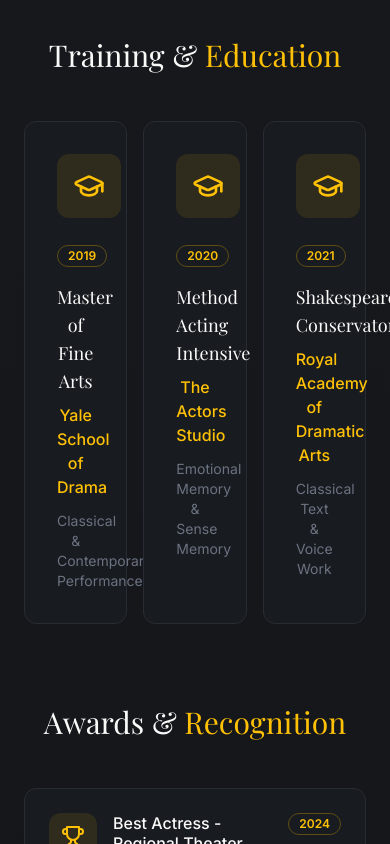
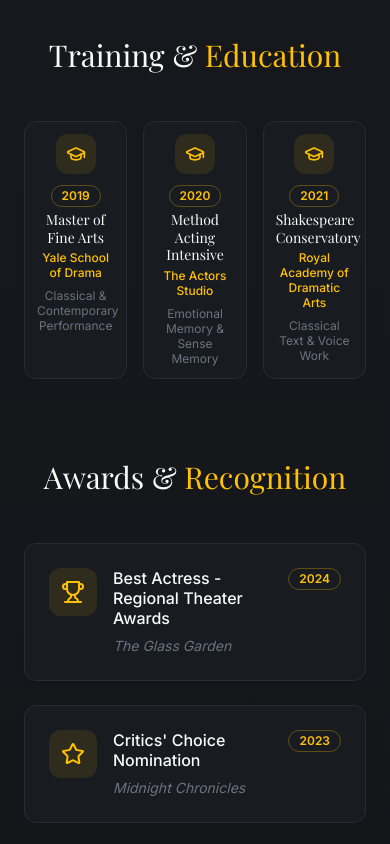
Before and after one commit to rspam7802-blip/actor-digital-spotlight, a React (Vite) app: page / in a window 390 px wide. Shown: the part 3020-3864 px from the top of the page. Built offline with nearby package versions, Linux system fonts and the light colour scheme.

Commit message:
Fix: Optimize mobile text sizing

```diff
--- a/src/components/CinematicAbout.tsx
+++ b/src/components/CinematicAbout.tsx
@@ -150,16 +150,16 @@ const CinematicAbout = () => {
           <div className="grid grid-cols-3 gap-4 md:gap-8">
             {training.map((item, index) => (
               <Card key={index} className="bg-card border-border hover:border-primary/30 transition-smooth group">
-                <CardContent className="p-8 text-center">
-                  <div className="w-16 h-16 bg-primary/10 rounded-lg flex items-center justify-center mx-auto mb-6 group-hover:bg-primary/20 transition-smooth">
-                    <GraduationCap className="h-8 w-8 text-primary" />
+                <CardContent className="p-3 md:p-8 text-center">
+                  <div className="w-10 h-10 md:w-16 md:h-16 bg-primary/10 rounded-lg flex items-center justify-center mx-auto mb-2 md:mb-6 group-hover:bg-primary/20 transition-smooth">
+                    <GraduationCap className="h-5 w-5 md:h-8 md:w-8 text-primary" />
                   </div>
-                  <Badge variant="outline" className="mb-4 border-primary/30 text-primary">
+                  <Badge variant="outline" className="mb-1 md:mb-4 border-primary/30 text-primary text-xs md:text-sm">
                     {item.year}
                   </Badge>
-                  <h4 className="text-lg font-cinematic text-foreground mb-2">{item.degree}</h4>
-                  <p className="text-primary font-medium mb-3">{item.institution}</p>
-                  <p className="text-sm text-muted-foreground">{item.focus}</p>
+                  <h4 className="text-sm md:text-lg font-cinematic text-foreground mb-1 md:mb-2 leading-tight">{item.degree}</h4>
+                  <p className="text-xs md:text-base text-primary font-medium mb-2 md:mb-3 leading-tight">{item.institution}</p>
+                  <p className="text-xs md:text-sm text-muted-foreground leading-tight">{item.focus}</p>
                 </CardContent>
               </Card>
             ))}
--- a/src/components/ShowreelPlayer.tsx
+++ b/src/components/ShowreelPlayer.tsx
@@ -132,25 +132,31 @@ const ShowreelPlayer = () => {
         {/* Showreel Details */}
         <div className="mt-12 grid grid-cols-3 gap-4 md:gap-8">
           <div className="text-center">
-            <div className="w-16 h-16 bg-primary/10 rounded-lg flex items-center justify-center mx-auto mb-4">
-              <Play className="h-8 w-8 text-primary" />
+            <div className="w-10 h-10 md:w-16 md:h-16 bg-primary/10 rounded-lg flex items-center justify-center mx-auto mb-2 md:mb-4">
+              <Play className="h-5 w-5 md:h-8 md:w-8 text-primary" />
             </div>
-            <h3 className="text-lg font-medium text-foreground mb-2">Duration</h3>
-            <p className="text-muted-foreground">3 minutes 45 seconds</p>
+            <h3 className="text-sm md:text-lg font-medium text-foreground mb-1 md:mb-2 leading-tight">Duration</h3>
+            <p className="text-xs md:text-base text-muted-foreground leading-tight">
+              <span className="md:hidden">3 min 45 sec</span>
+              <span className="hidden md:inline">3 minutes 45 seconds</span>
+            </p>
           </div>
           <div className="text-center">
-            <div className="w-16 h-16 bg-primary/10 rounded-lg flex items-center justify-center mx-auto mb-4">
-              <Volume2 className="h-8 w-8 text-primary" />
+            <div className="w-10 h-10 md:w-16 md:h-16 bg-primary/10 rounded-lg flex items-center justify-center mx-auto mb-2 md:mb-4">
+              <Volume2 className="h-5 w-5 md:h-8 md:w-8 text-primary" />
             </div>
-            <h3 className="text-lg font-medium text-foreground mb-2">Featured Work</h3>
-            <p className="text-muted-foreground">Theater, Film & Television</p>
+            <h3 className="text-sm md:text-lg font-medium text-foreground mb-1 md:mb-2 leading-tight">Featured Work</h3>
+            <p className="text-xs md:text-base text-muted-foreground leading-tight">
+              <span className="md:hidden">Theater, Film & TV</span>
+              <span className="hidden md:inline">Theater, Film & Television</span>
+            </p>
           </div>
           <div className="text-center">
-            <div className="w-16 h-16 bg-primary/10 rounded-lg flex items-center justify-center mx-auto mb-4">
-              <Maximize2 className="h-8 w-8 text-primary" />
+            <div className="w-10 h-10 md:w-16 md:h-16 bg-primary/10 rounded-lg flex items-center justify-center mx-auto mb-2 md:mb-4">
+              <Maximize2 className="h-5 w-5 md:h-8 md:w-8 text-primary" />
             </div>
-            <h3 className="text-lg font-medium text-foreground mb-2">Quality</h3>
-            <p className="text-muted-foreground">4K Ultra HD</p>
+            <h3 className="text-sm md:text-lg font-medium text-foreground mb-1 md:mb-2 leading-tight">Quality</h3>
+            <p className="text-xs md:text-base text-muted-foreground leading-tight">4K Ultra HD</p>
           </div>
         </div>
       </div>
```
